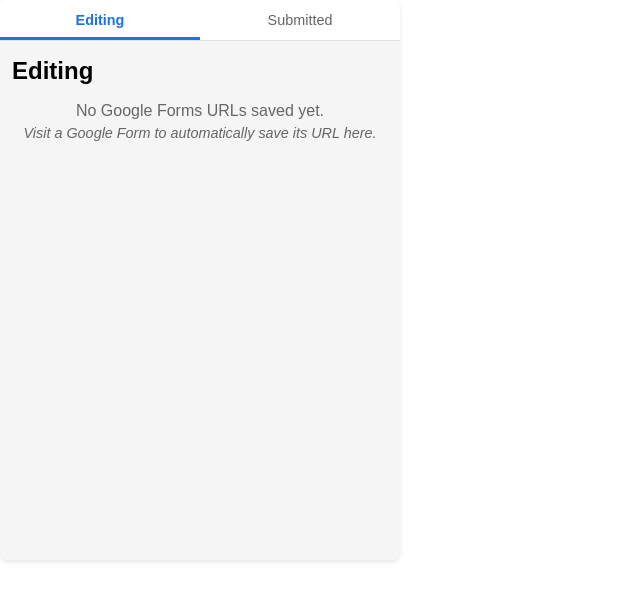
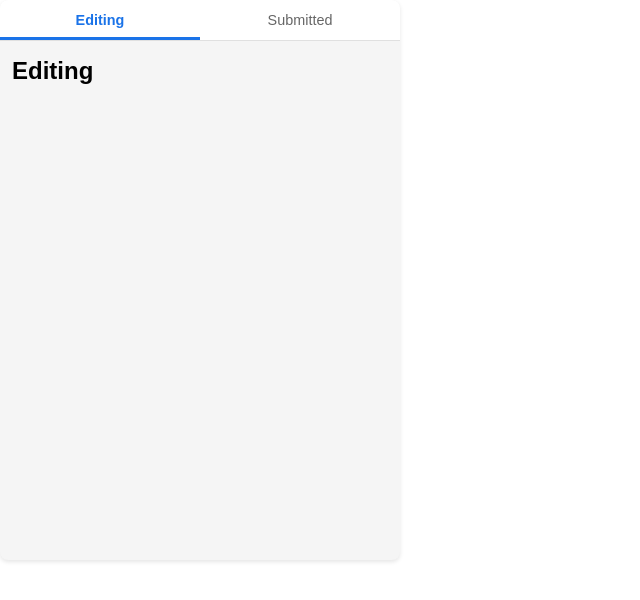
Before and after one commit to beastgwert/google-form-history, an Angular app: page / in a window 1280 px wide. Shown: the top 600 px of the page, without its empty margins (0-640 px from the left). Built offline with nearby package versions, Linux system fonts and the light colour scheme.

Commit message:
Remove loading feature

```diff
--- a/src/app/components/editing/editing.component.html
+++ b/src/app/components/editing/editing.component.html
@@ -1,14 +1,8 @@
 <div class="editing-section">
   <h2>Editing</h2>
   <div class="content">
-    <div *ngIf="isLoading" class="loading">Loading...</div>
 
-    <div *ngIf="!isLoading && formUrls.length === 0" class="no-forms">
-      <p>No Google Forms URLs saved yet.</p>
-      <p class="hint">Visit a Google Form to automatically save its URL here.</p>
-    </div>
-
-    <div *ngIf="!isLoading && formUrls.length > 0" class="form-urls">
+    <div class="form-urls">
       <ul class="url-list">
         <li *ngFor="let formData of formUrls" class="url-item">
           <div class="url-info">
@@ -20,7 +14,6 @@
           </button>
         </li>
       </ul>
-      <!-- Clear All button has been removed -->
     </div>
   </div>
 </div>
--- a/src/app/components/editing/editing.component.ts
+++ b/src/app/components/editing/editing.component.ts
@@ -19,7 +19,6 @@
 })
 export class EditingComponent implements OnInit {
   formUrls: FormData[] = [];
-  isLoading = true;
 
   constructor(private urlStorageService: UrlStorageService, private cdr: ChangeDetectorRef) {}
 
@@ -29,9 +28,7 @@
 
   async loadUrls() {
     console.log("Loading URLs...");
-    this.isLoading = true;
     this.formUrls = await this.urlStorageService.getUrls();
-    this.isLoading = false;
     console.log("Loaded URLs: ", this.formUrls);
     // Manually trigger change detection
     this.cdr.detectChanges();
--- a/src/app/components/submitted/submitted.component.html
+++ b/src/app/components/submitted/submitted.component.html
@@ -1,15 +1,8 @@
 <div class="submitted-section">
   <h2>Submitted</h2>
   <div class="content">
-    <div *ngIf="isLoading" class="loading">
-      Loading submissions...
-    </div>
 
-    <div *ngIf="!isLoading && submissions.length === 0" class="empty-state">
-      <p>No submitted forms found</p>
-    </div>
-
-    <div *ngIf="!isLoading && submissions.length > 0" class="submissions-list">
+    <div class="submissions-list">
       <div *ngFor="let submission of submissions" class="submission-item" (click)="openForm(submission.editUrl)">
         <div class="submission-title">{{ getFormName(submission) }}</div>
         <div class="submission-date">{{ getFormattedDate(submission.timestamp) }}</div>
--- a/src/app/components/submitted/submitted.component.ts
+++ b/src/app/components/submitted/submitted.component.ts
@@ -20,7 +20,6 @@
 })
 export class SubmittedComponent implements OnInit {
   submissions: SubmissionData[] = [];
-  isLoading = true;
 
   constructor(private submissionStorageService: SubmissionStorageService, private cdr: ChangeDetectorRef) {}
 
@@ -30,9 +29,7 @@
 
   async loadSubmissions() {
     console.log("Loading submissions...");
-    this.isLoading = true;
     this.submissions = await this.submissionStorageService.getSubmissions();
-    this.isLoading = false;
     console.log("Loaded submissions: ", this.submissions);
     // Manually trigger change detection
     this.cdr.detectChanges();
```
